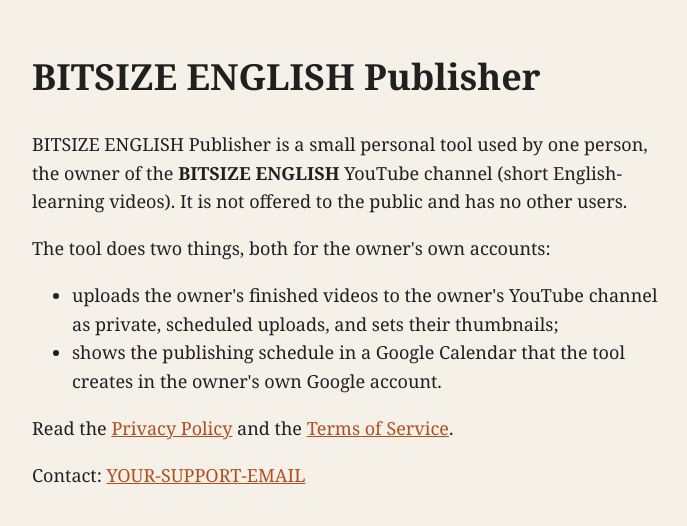
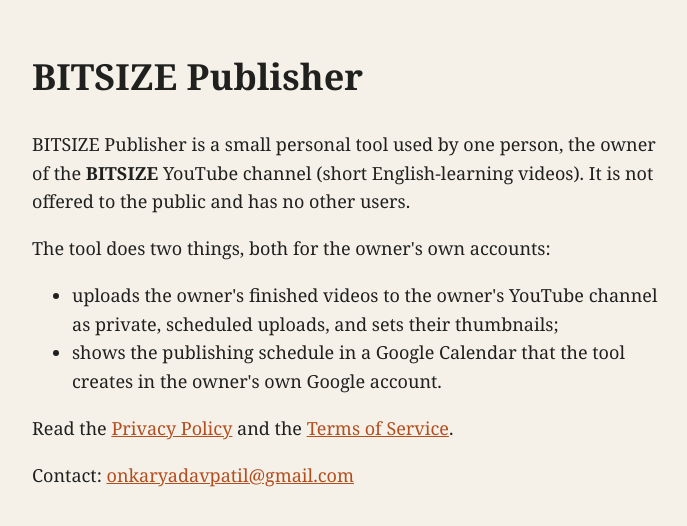
Before and after one commit to onkaryadavpatil/onkaryadavpatil.github.io, a plain HTML site: page index.html in a window 1280 px wide. Shown: the whole page, without its empty margins (288-975 px from the left). Drawn offline with Linux system fonts and the light colour scheme.

Commit message:
Update index.html

```diff
--- a/index.html
+++ b/index.html
@@ -1,15 +1,15 @@
 <!doctype html>
 <html lang="en"><head><meta charset="utf-8"><meta name="viewport" content="width=device-width,initial-scale=1">
-<title>BITSIZE ENGLISH Publisher</title>
+<title>BITSIZE Publisher</title>
 <style>body{font:18px/1.6 Georgia,serif;max-width:40rem;margin:3rem auto;padding:0 1rem;color:#20211f;background:#f5f1e9}a{color:#b34e1e}</style></head>
 <body>
-<h1>BITSIZE ENGLISH Publisher</h1>
-<p>BITSIZE ENGLISH Publisher is a small personal tool used by one person, the owner of the <strong>BITSIZE ENGLISH</strong> YouTube channel (short English-learning videos). It is not offered to the public and has no other users.</p>
+<h1>BITSIZE Publisher</h1>
+<p>BITSIZE Publisher is a small personal tool used by one person, the owner of the <strong>BITSIZE</strong> YouTube channel (short English-learning videos). It is not offered to the public and has no other users.</p>
 <p>The tool does two things, both for the owner's own accounts:</p>
 <ul>
 <li>uploads the owner's finished videos to the owner's YouTube channel as private, scheduled uploads, and sets their thumbnails;</li>
 <li>shows the publishing schedule in a Google Calendar that the tool creates in the owner's own Google account.</li>
 </ul>
 <p>Read the <a href="privacy.html">Privacy Policy</a> and the <a href="terms.html">Terms of Service</a>.</p>
-<p>Contact: <a href="mailto:YOUR-SUPPORT-EMAIL">YOUR-SUPPORT-EMAIL</a></p>
+<p>Contact: <a href="mailto:YOUR-SUPPORT-EMAIL">onkaryadavpatil@gmail.com</a></p>
 </body></html>
```
